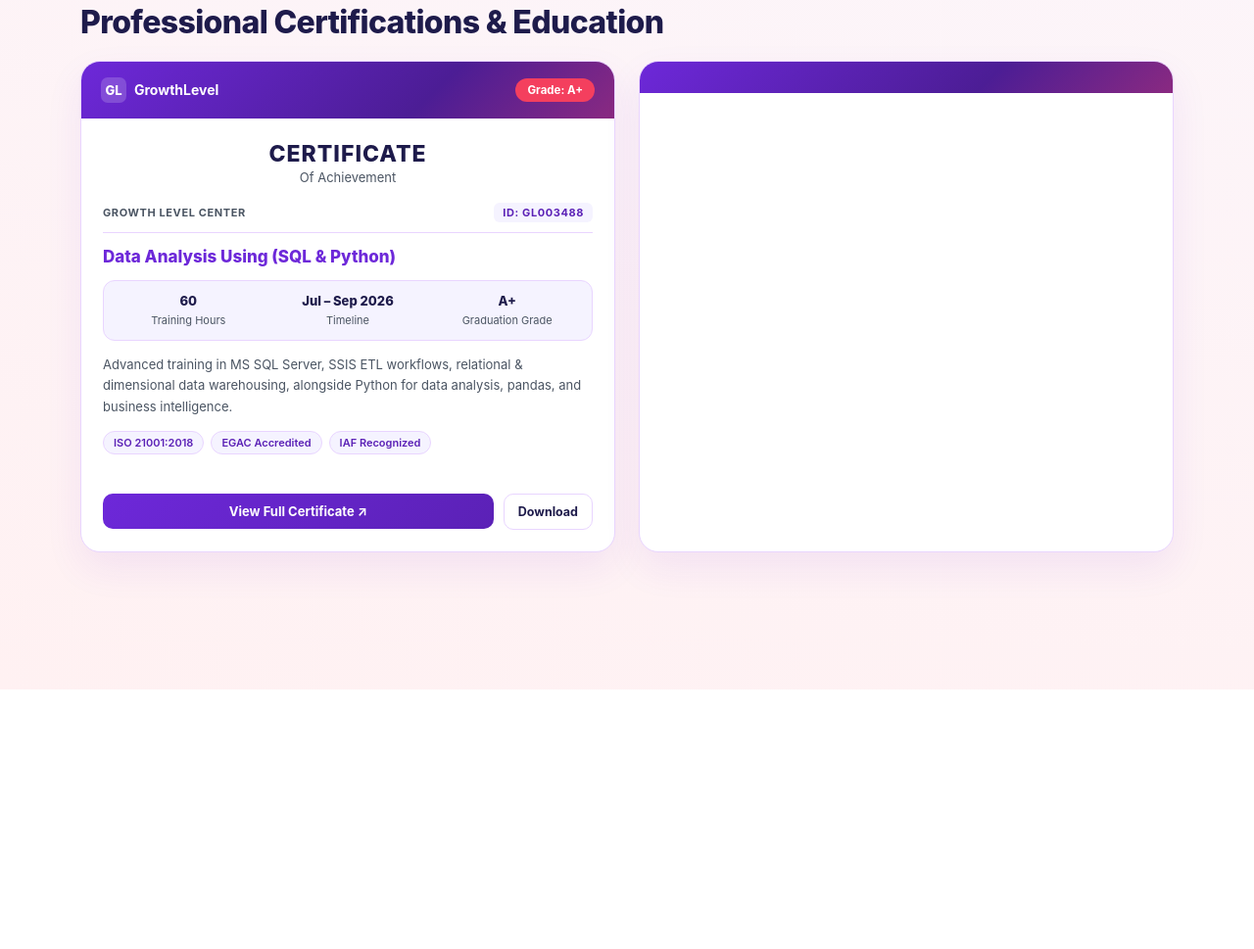
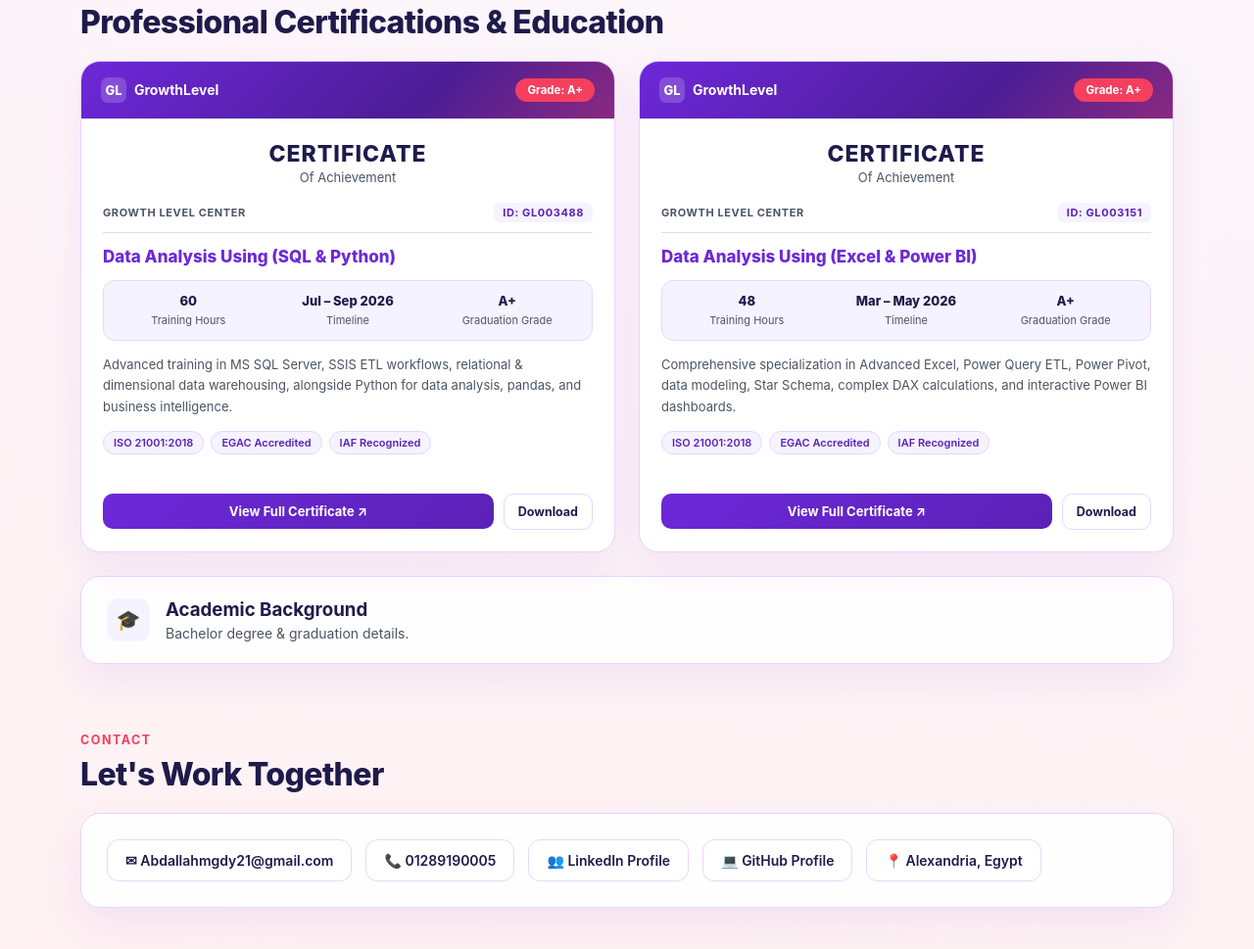
Before and after one commit to abdallahmgdy21-dot/Abdallah-Magdy-portfolio, a plain HTML site: page index.html in a window 1280 px wide. Shown: the part 2639-3608 px from the top of the page at 98% size. Before the commit the page ends 3343 px from the top, so only its background shows below. Drawn offline with Linux system fonts and the light colour scheme.

Commit message:
Update index.html

```diff
--- a/index.html
+++ b/index.html
@@ -999,4 +999,93 @@
           <div>
             <div class="cert-top-banner">
               <div class="cert-issuer-brand">
-                <span class="cert-issuer-
+                <span class="cert-issuer-mark">GL</span>
+                <span>GrowthLevel</span>
+              </div>
+              <span class="cert-grade-pill">Grade: A+</span>
+            </div>
+
+            <div class="cert-doc-body">
+              <div class="cert-doc-heading">
+                <h3>CERTIFICATE</h3>
+                <span>Of Achievement</span>
+              </div>
+
+              <div class="cert-meta-row">
+                <span>GROWTH LEVEL CENTER</span>
+                <span class="cert-id-badge">ID: GL003151</span>
+              </div>
+
+              <div class="cert-course-title">Data Analysis Using (Excel &amp; Power BI)</div>
+
+              <div class="cert-stats-3">
+                <div>
+                  <strong>48</strong>
+                  <span>Training Hours</span>
+                </div>
+                <div>
+                  <strong>Mar – May 2026</strong>
+                  <span>Timeline</span>
+                </div>
+                <div>
+                  <strong>A+</strong>
+                  <span>Graduation Grade</span>
+                </div>
+              </div>
+
+              <p class="cert-summary-text">
+                Comprehensive specialization in Advanced Excel, Power Query ETL, Power Pivot, data modeling, Star Schema, complex DAX calculations, and interactive Power BI dashboards.
+              </p>
+
+              <div class="cert-acc-row">
+                <span class="cert-acc-chip">ISO 21001:2018</span>
+                <span class="cert-acc-chip">EGAC Accredited</span>
+                <span class="cert-acc-chip">IAF Recognized</span>
+              </div>
+            </div>
+          </div>
+
+          <div style="padding: 0 22px 22px;">
+            <div class="cert-actions">
+              <a class="cert-view-btn" href="cert2.jpg" target="_blank" rel="noopener">View Full Certificate &nearr;</a>
+              <a class="cert-dl-btn" href="cert2.jpg" download>Download</a>
+            </div>
+          </div>
+        </article>
+      </div>
+
+      <div class="edu-card">
+        <div class="edu-icon">&#127891;</div>
+        <div>
+          <h3>Academic Background</h3>
+          <p style="color: var(--text-muted); font-size: 14px; margin-top: 4px;">
+            Bachelor degree &amp; graduation details.
+          </p>
+        </div>
+      </div>
+    </section>
+
+    <section id="contact">
+      <div class="section-kicker">CONTACT</div>
+      <h2 class="section-title">Let's Work Together</h2>
+      <div class="contact-card">
+        <a class="contact-item" href="mailto:Abdallahmgdy21@gmail.com">&#9993; Abdallahmgdy21@gmail.com</a>
+        <a class="contact-item" href="tel:+201289190005">&#128222; 01289190005</a>
+        <a class="contact-item" href="https://www.linkedin.com/in/abdallah-magdy21" target="_blank" rel="noopener">&#128101; LinkedIn Profile</a>
+        <a class="contact-item" href="https://github.com/abdallahmgdy21-dot" target="_blank" rel="noopener">&#128187; GitHub Profile</a>
+        <span class="contact-item">&#128205; Alexandria, Egypt</span>
+      </div>
+    </section>
+  </div>
+
+  <script>
+    var themeBtn = document.getElementById("themeToggle");
+    if (themeBtn) {
+      themeBtn.addEventListener("click", function () {
+        document.body.classList.toggle("dark");
+        themeBtn.innerHTML = document.body.classList.contains("dark") ? "&#9728;" : "&#127769;";
+      });
+    }
+  </script>
+</body>
+</html>
```
